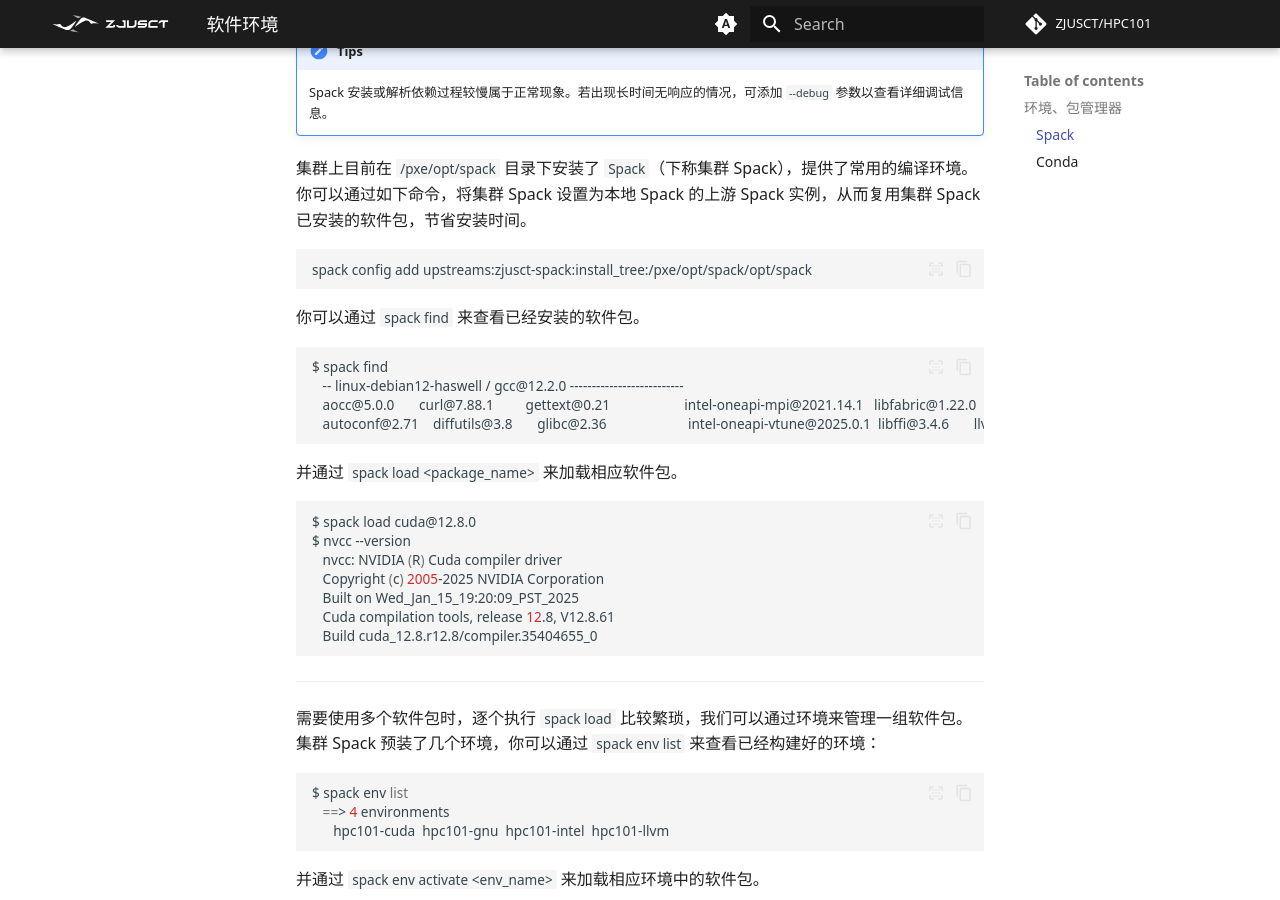
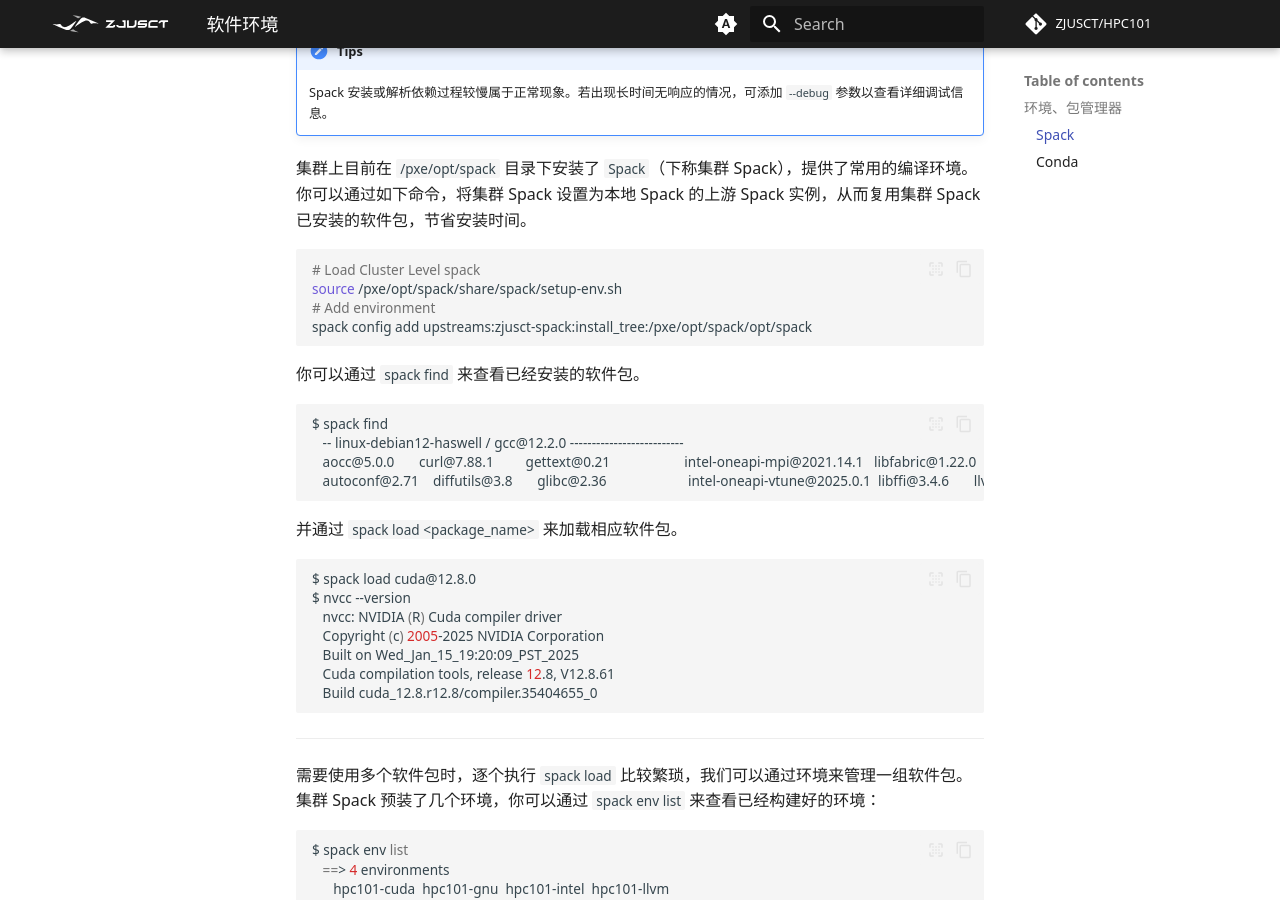
Before and after one commit to wys917/HPC101, an MkDocs documentation site: the page built from docs/guide/env.md, in a window 1280 px wide and 900 px high, scrolled down 671 px. Built offline with MkDocs 1.6.1 and Material for MkDocs 9.7.7, drawn with Linux system fonts in a browser that asks for light colours; some web fonts are replaced; comment, search, counter and statistics services are not loaded.

Commit message:
fix: Add missing shell command to load cluster-level spack

````diff
--- a/docs/guide/env.md
+++ b/docs/guide/env.md
@@ -24,6 +24,9 @@
 集群上目前在 `/pxe/opt/spack` 目录下安装了 `Spack`（下称集群 Spack），提供了常用的编译环境。 你可以通过如下命令，将集群 Spack 设置为本地 Spack 的上游 Spack 实例，从而复用集群 Spack 已安装的软件包，节省安装时间。
 
 ```shell
+# Load Cluster Level spack
+source /pxe/opt/spack/share/spack/setup-env.sh
+# Add environment
 spack config add upstreams:zjusct-spack:install_tree:/pxe/opt/spack/opt/spack
 ```
 
````
